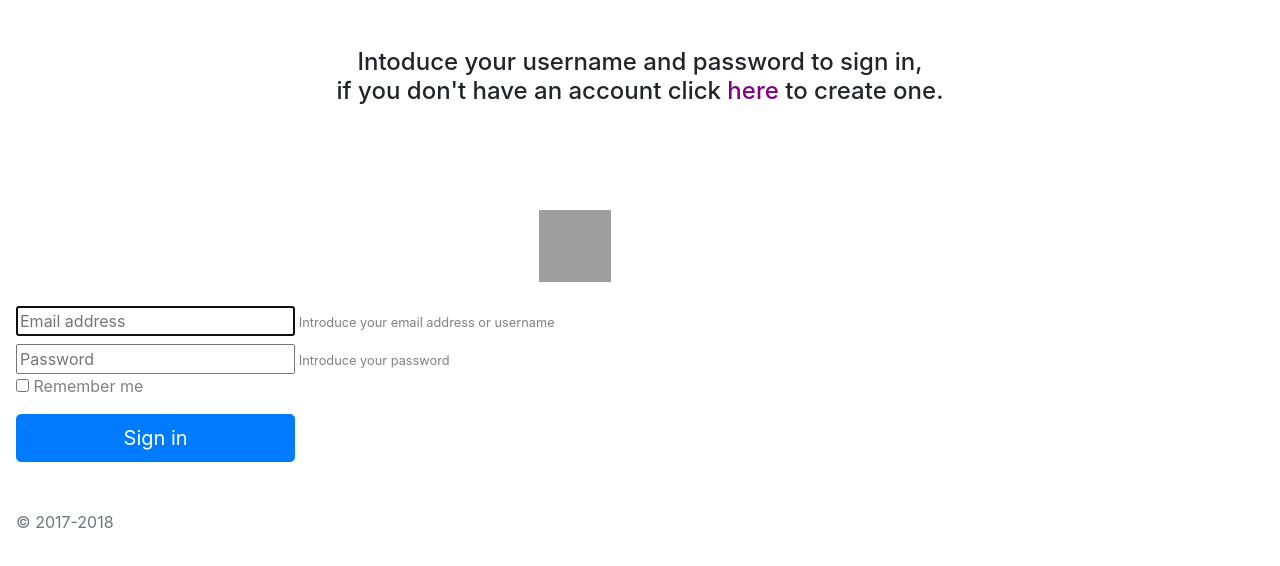
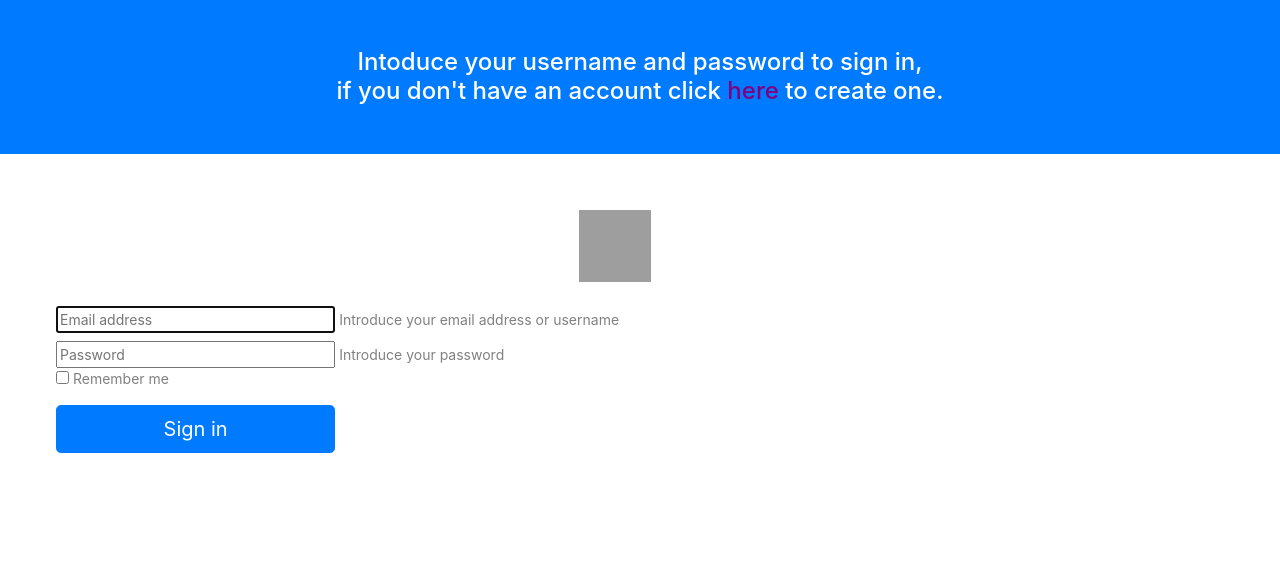
Before and after one commit to Akafadam/login-page, a plain HTML site: page index.html in a window 1280 px wide. Drawn offline with Linux system fonts and the light colour scheme; grey boxes are pictures that could not be loaded.

Commit message:
Color style

```diff
--- a/index.html
+++ b/index.html
@@ -18,30 +18,31 @@
       display:block;
       text-align:left;
       color:gray;
+      font-size:14px;
+     }
+     .white-header {
+     	color:white;
      }
    </style>
   </head>
 
   <body class="text-center">
-  	<div class="container-fluid">
-  	  <h4 class="text-center p-5 mx-5">Intoduce your username and password to sign in,<br>if you don't have an account click <a href="">here</a> to create one.</h4>
+  	<div class="container-fluid bg-primary">
+  	  <h4 class="text-center p-5 mx-5 white-header">Intoduce your username and password to sign in,<br>if you don't have an account click <a href="" class="bg-yellow">here</a> to create one.</h4>
     </div>
-    <form class="form-signin container py-2 pl-2 ml-2 my-5">
+    <form class="form-signin container py-2 pl-2 ml-5 my-5">
       <img class="mb-4" src="https://getbootstrap.com/assets/brand/bootstrap-solid.svg" alt="" width="72" height="72">
       <label>
-      <input class="w-25" type="email" id="inputEmail" class="form-control" placeholder="Email address" required autofocus><small> Introduce your email address or username</small>
+      <input class="w-25" type="email" id="inputEmail" class="form-control" placeholder="Email address" required autofocus> Introduce your email address or username
       </label>
       <label>
-      <input class="w-25" type="password" id="inputPassword" class="form-control" placeholder="Password" required><small> Introduce your password</small>
-      <div></div>
-      <div></div>
+      <input class="w-25" type="password" id="inputPassword" class="form-control" placeholder="Password" required> Introduce your password
       <div class="checkbox mb-3">
         <label>
           <input type="checkbox" value="remember-me"> Remember me
         </label>
       </div>
       <button class="btn btn-lg btn-primary btn-block w-25" type="submit">Sign in</button>
-      <p class="mt-5 mb-3 text-muted">&copy; 2017-2018</p>
     </form>
   </body>
 </html>
```
